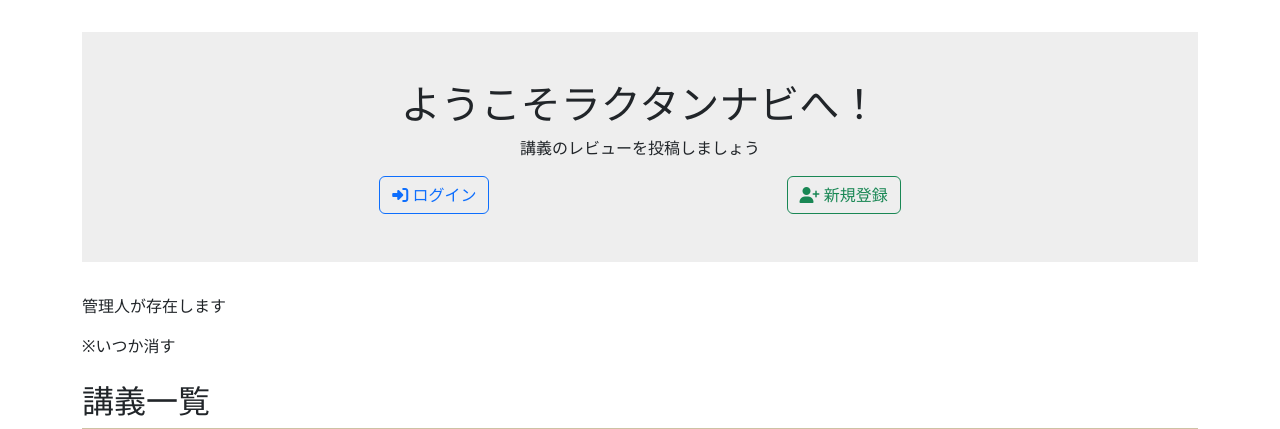
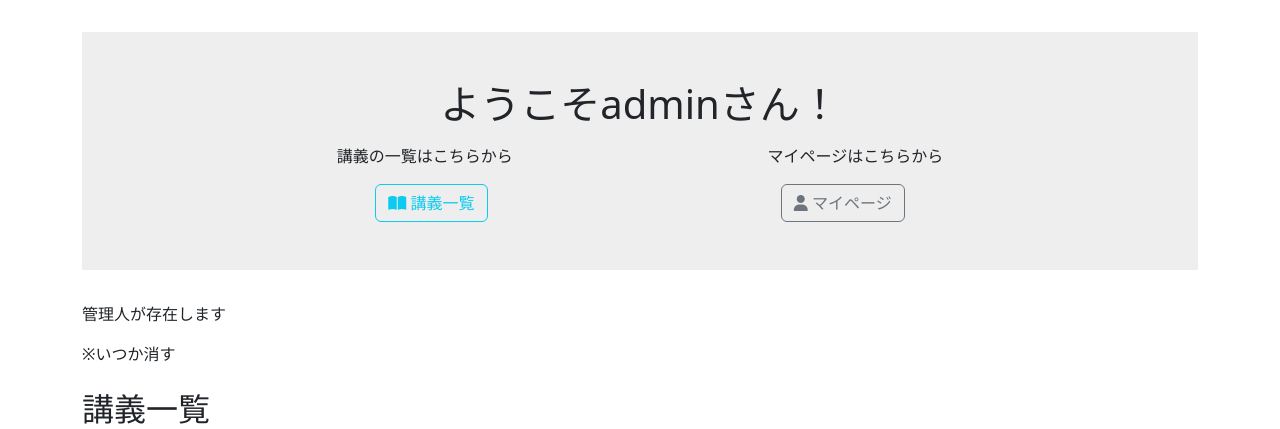
Before and after one commit to daisuke-shimura/server_programming, a Django app: page / in a window 1280 px wide. Shown: the part 56-485 px from the top of the page. Run offline with Django 3.2, Linux system fonts and the light colour scheme; a user stored in the database is signed in; data comes from the database, SQL or seed files in the repository; both versions use the stored data as it was after the commit; some libraries are stand-ins or nearby versions.

Commit message:
topページのwelcomeを編集

```diff
--- a/djangosnippets/helloworld/static/snippets/css/style.css
+++ b/djangosnippets/helloworld/static/snippets/css/style.css
@@ -10,6 +10,12 @@ main {
     align-items: center;
     display: flex;
     flex-direction: column;
+}
+
+.btn-outline-info:hover,
+.btn-outline-info:focus,
+.btn-outline-info:active {
+    color: #fff !important;
 }
 
 .star{
--- a/djangosnippets/helloworld/templates/snippets/top.html
+++ b/djangosnippets/helloworld/templates/snippets/top.html
@@ -2,12 +2,24 @@
 
 {% block main %}
 <div class="welcome">
+    {% if user.is_authenticated %}
+        <h1 class="title">ようこそ{{ user.username }}さん！</h1>
+        <div class="d-flex justify-content-evenly w-100 mt-2">
+            <p>講義の一覧はこちらから</p>
+            <p>マイページはこちらから</p>
+        </div>
+        <div class="d-flex justify-content-evenly w-100">
+            <a class="btn btn-outline-info" href="{% url 'lectures_index' %}"><i class="fa-solid fa-book-open"></i> 講義一覧</a>
+            <a class="btn btn-outline-secondary" href="{% url 'users_show' request.user.id %}"><i class="fa-solid fa-user"></i> マイページ</a>
+        </div>
+    {% else %}
         <h1 class="title">ようこそラクタンナビへ！</h1>
         <p class="subtitle">講義のレビューを投稿しましょう</p>
         <div class="d-flex justify-content-evenly w-100">
             <a class="btn btn-outline-primary" href="{% url 'login' %}"><i class="fa-solid fa-right-to-bracket"></i> ログイン</a>
             <a class="btn btn-outline-success" href="{% url 'signup' %}"><i class="fa-solid fa-user-plus"></i> 新規登録</a>
         </div>
+    {% endif %}
 </div>
 
 <div class="row my-2">
```
Also changed, not shown: djangosnippets/db.sqlite3. Lines whose indentation alone changed are shown as unchanged.
